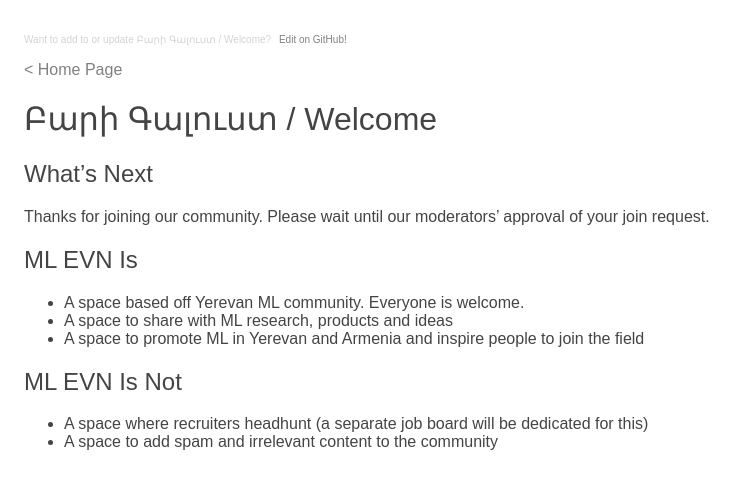
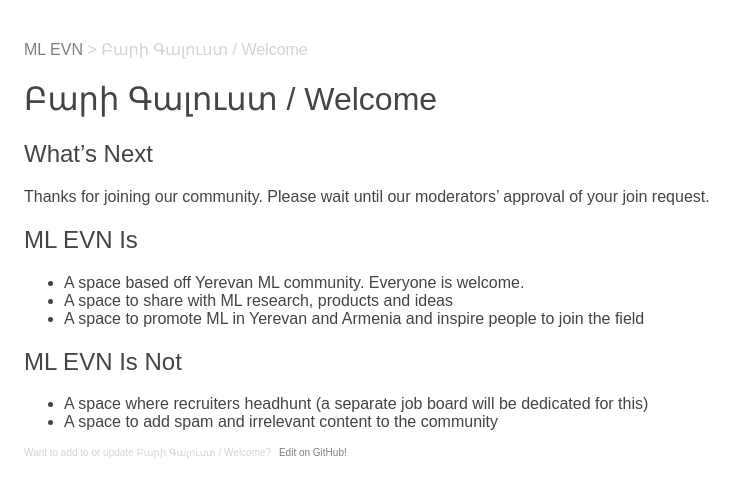
Before and after one commit to MLEVN/mlevn.github.io, a Jekyll site: the page built from welcome/index.md, in a window 1280 px wide. Shown: the top 497 px of the page, without its empty margins (0-748 px from the left). Built offline with Jekyll 4.4.1, drawn with Linux system fonts in a browser that asks for light colours; nearby versions of some CDN libraries; our own code applies the rules of GitHub Pages for plain Markdown files.

Commit message:
modify back to home page link

```diff
--- a/_layouts/default.html
+++ b/_layouts/default.html
@@ -16,16 +16,17 @@
 
         <div class="content_container">
 
+
+          <p class="home_page">
+            <a href="/">{{ site.title }}</a> > {{ page.title }}
+          </p>
+
+          {{ content }}
+
           <p class="edit">
             Want to add to or update {{ page.title }}?
             <a href="https://github.com/MLEVN/mlevn.github.io/blob/master/{{ page.path }}" target="_blank">Edit on GitHub!</a>
           </p>
-
-          <p class="home_page">
-            <a href="https://mlevn.org">< Home Page</a>
-          </p>
-
-          {{ content }}
 
         </div>
 
```
